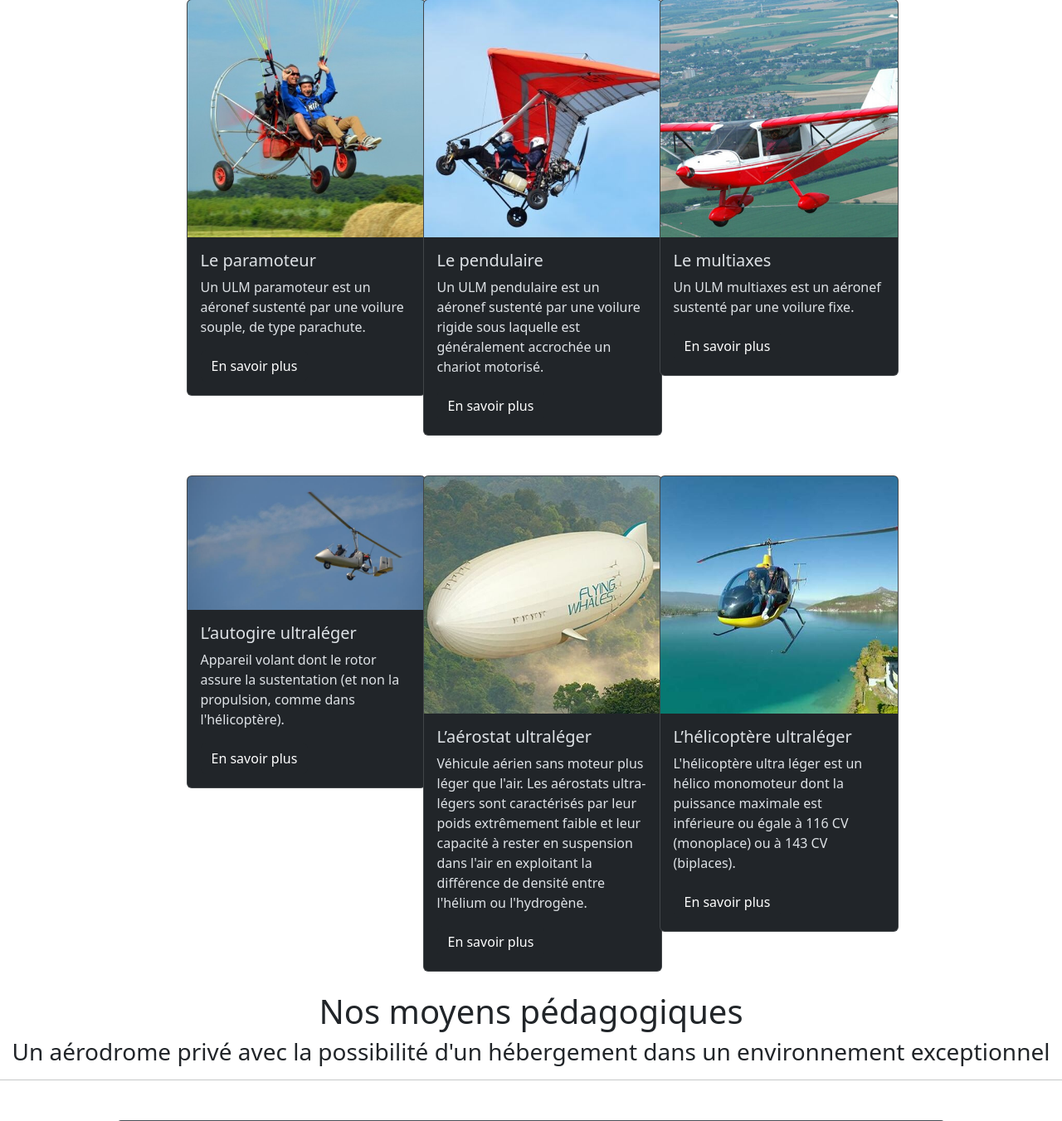
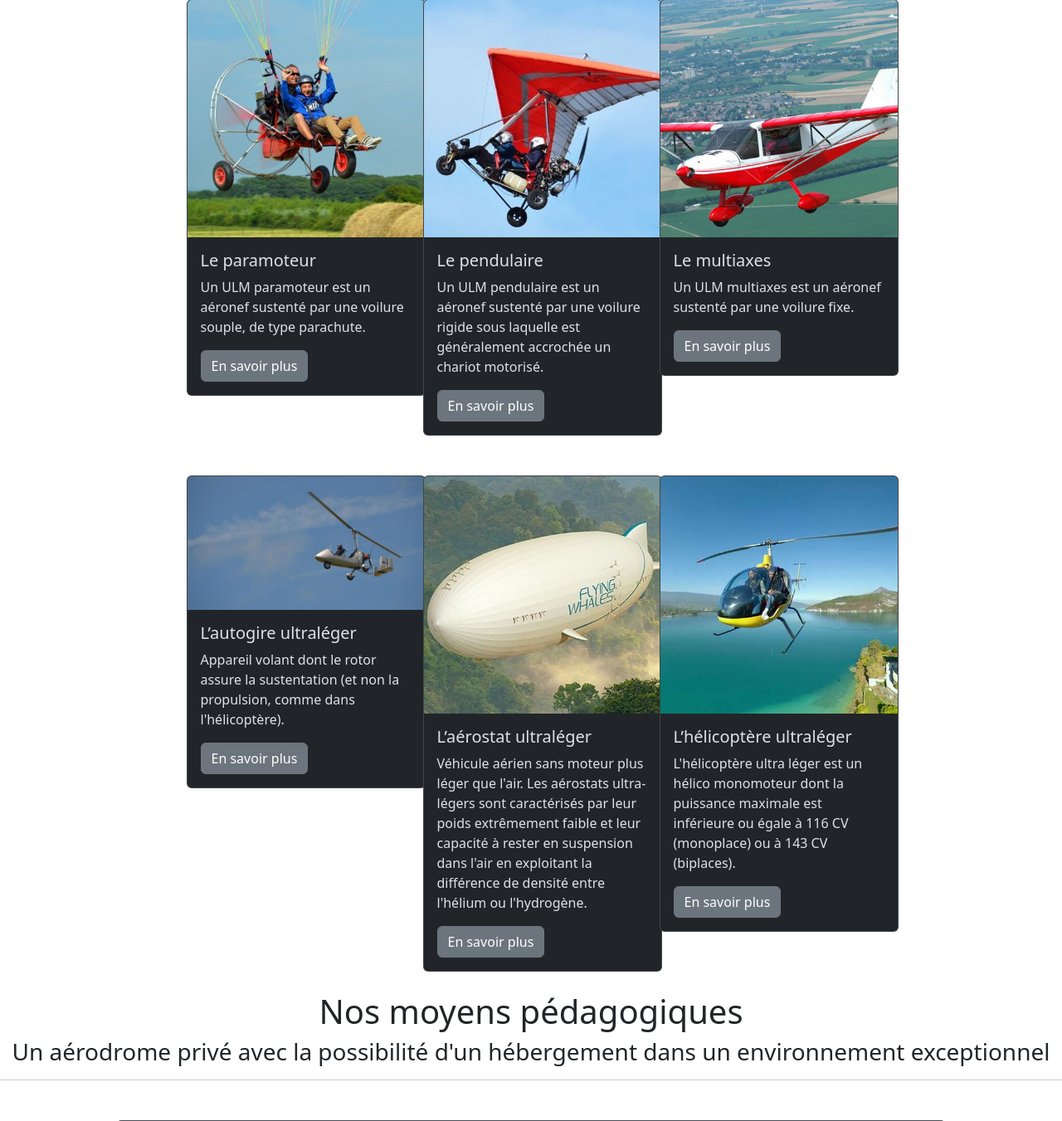
Before and after one commit to Ales230/SAE303, a PHP site: page / in a window 1280 px wide. Shown: the part 1062-2413 px from the top of the page at 83% size. Run offline with PHP 8.4, Linux system fonts and the light colour scheme; some libraries are stand-ins or nearby versions.

Commit message:
ajout thème sombre/thème clair avec bons boutons

```diff
--- a/index.php
+++ b/index.php
@@ -148,7 +148,7 @@
                     <div class="card-body">
                         <h5 class="card-title">Le paramoteur</h5>
                         <p class="card-text">Un ULM paramoteur est un aéronef sustenté par une voilure souple, de type parachute.</p>
-                        <button class="btn btn-dark" type="button" data-bs-toggle="offcanvas" data-bs-target="#offcanvasRight1" aria-controls="offcanvasRight1">En savoir plus</button>
+                        <button class="btn btn-secondary" type="button" data-bs-toggle="offcanvas" data-bs-target="#offcanvasRight1" aria-controls="offcanvasRight1">En savoir plus</button>
 
                         <div class="offcanvas offcanvas-end" tabindex="-1" id="offcanvasRight1" aria-labelledby="offcanvasRightLabel1">
                             <div class="offcanvas-header">
@@ -180,7 +180,7 @@
                     <div class="card-body">
                         <h5 class="card-title">Le pendulaire</h5>
                         <p class="card-text">Un ULM pendulaire est un aéronef sustenté par une voilure rigide sous laquelle est généralement accrochée un chariot motorisé.</p>
-                        <button class="btn btn-dark" type="button" data-bs-toggle="offcanvas" data-bs-target="#offcanvasRight2" aria-controls="offcanvasRight2">En savoir plus</button>
+                        <button class="btn btn-secondary" type="button" data-bs-toggle="offcanvas" data-bs-target="#offcanvasRight2" aria-controls="offcanvasRight2">En savoir plus</button>
 
                         <div class="offcanvas offcanvas-end" tabindex="-1" id="offcanvasRight2" aria-labelledby="offcanvasRightLabel2">
                             <div class="offcanvas-header">
@@ -219,7 +219,7 @@
                         <h5 class="card-title">Le multiaxes</h5>
                         <p class="card-text">Un ULM multiaxes est un aéronef sustenté par
                             une voilure fixe.</p>
-                        <button class="btn btn-dark" type="button" data-bs-toggle="offcanvas" data-bs-target="#offcanvasRight3" aria-controls="offcanvasRight3">En savoir plus</button>
+                        <button class="btn btn-secondary" type="button" data-bs-toggle="offcanvas" data-bs-target="#offcanvasRight3" aria-controls="offcanvasRight3">En savoir plus</button>
 
                         <div class="offcanvas offcanvas-end" tabindex="-1" id="offcanvasRight3" aria-labelledby="offcanvasRightLabel3">
                             <div class="offcanvas-header">
@@ -258,7 +258,7 @@
                     <div class="card-body">
                         <h5 class="card-title">L’autogire ultraléger</h5>
                         <p class="card-text">Appareil volant dont le rotor assure la sustentation (et non la propulsion, comme dans l'hélicoptère).</p>
-                        <button class="btn btn-dark" type="button" data-bs-toggle="offcanvas" data-bs-target="#offcanvasRight4" aria-controls="offcanvasRight4">En savoir plus</button>
+                        <button class="btn btn-secondary" type="button" data-bs-toggle="offcanvas" data-bs-target="#offcanvasRight4" aria-controls="offcanvasRight4">En savoir plus</button>
 
                         <div class="offcanvas offcanvas-end" tabindex="-1" id="offcanvasRight4" aria-labelledby="offcanvasRightLabel4">
                             <div class="offcanvas-header">
@@ -291,7 +291,7 @@
                     <div class="card-body">
                         <h5 class="card-title">L’aérostat ultraléger</h5>
                         <p class="card-text">Véhicule aérien sans moteur plus léger que l'air. Les aérostats ultra-légers sont caractérisés par leur poids extrêmement faible et leur capacité à rester en suspension dans l'air en exploitant la différence de densité entre l'hélium ou l'hydrogène.</p>
-                        <button class="btn btn-dark" type="button" data-bs-toggle="offcanvas" data-bs-target="#offcanvasRight5" aria-controls="offcanvasRight5">En savoir plus</button>
+                        <button class="btn btn-secondary" type="button" data-bs-toggle="offcanvas" data-bs-target="#offcanvasRight5" aria-controls="offcanvasRight5">En savoir plus</button>
 
                         <div class="offcanvas offcanvas-end" tabindex="-1" id="offcanvasRight5" aria-labelledby="offcanvasRightLabel5">
                             <div class="offcanvas-header">
@@ -320,7 +320,7 @@
                     <div class="card-body">
                         <h5 class="card-title">L’hélicoptère ultraléger</h5>
                         <p class="card-text">L'hélicoptère ultra léger est un hélico monomoteur dont la puissance maximale est inférieure ou égale à 116 CV (monoplace) ou à 143 CV (biplaces).</p>
-                        <button class="btn btn-dark" type="button" data-bs-toggle="offcanvas" data-bs-target="#offcanvasRight6" aria-controls="offcanvasRight6">En savoir plus</button>
+                        <button class="btn btn-secondary" type="button" data-bs-toggle="offcanvas" data-bs-target="#offcanvasRight6" aria-controls="offcanvasRight6">En savoir plus</button>
 
                         <div class="offcanvas offcanvas-end" tabindex="-1" id="offcanvasRight6" aria-labelledby="offcanvasRightLabel6">
                             <div class="offcanvas-header">
@@ -513,7 +513,7 @@ Avec des installations de restauration sur place, nous veillons à ce que vous p
                         <li class="list-group-item">Draps fournis.</li>
                         <li class="list-group-item">Électricité en plus (compteur individuel). Caution 100 euros.</li>
 </ul>   <br>
-<button type="button" class="btn btn-dark">Réserver</button>
+<button type="button" class="btn btn-secondary">Réserver</button>
 <br> <br>
 
 
@@ -525,7 +525,7 @@ Avec des installations de restauration sur place, nous veillons à ce que vous p
                       <li class="list-group-item">Draps fournis.</li>
                       <li class="list-group-item">Caution 100 euros.</li>
                     </ul> <br>
-                    <button type="button" class="btn btn-dark">Résever</button>
+                    <button type="button" class="btn btn-secondary">Résever</button>
 
 
 
```
